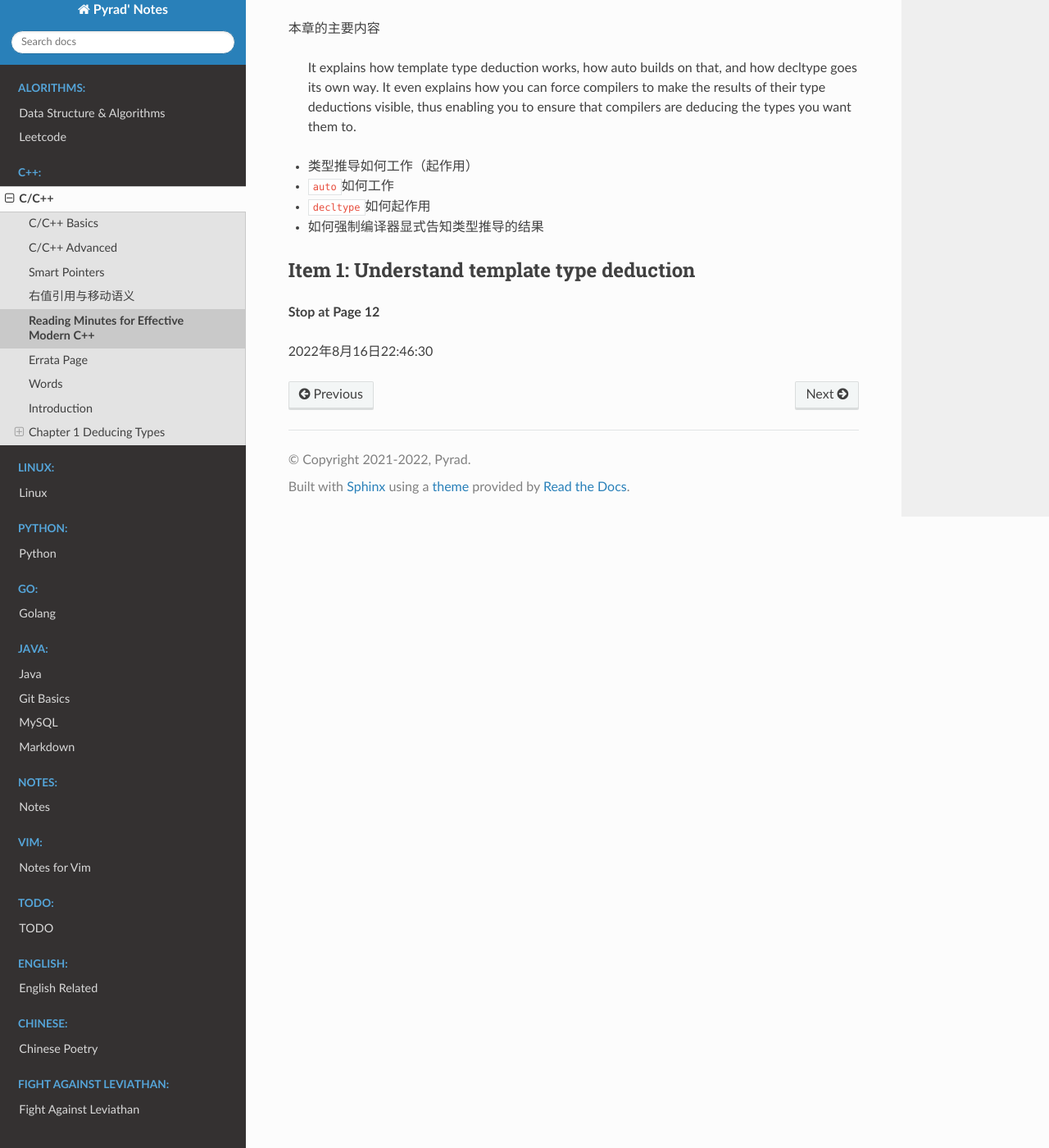
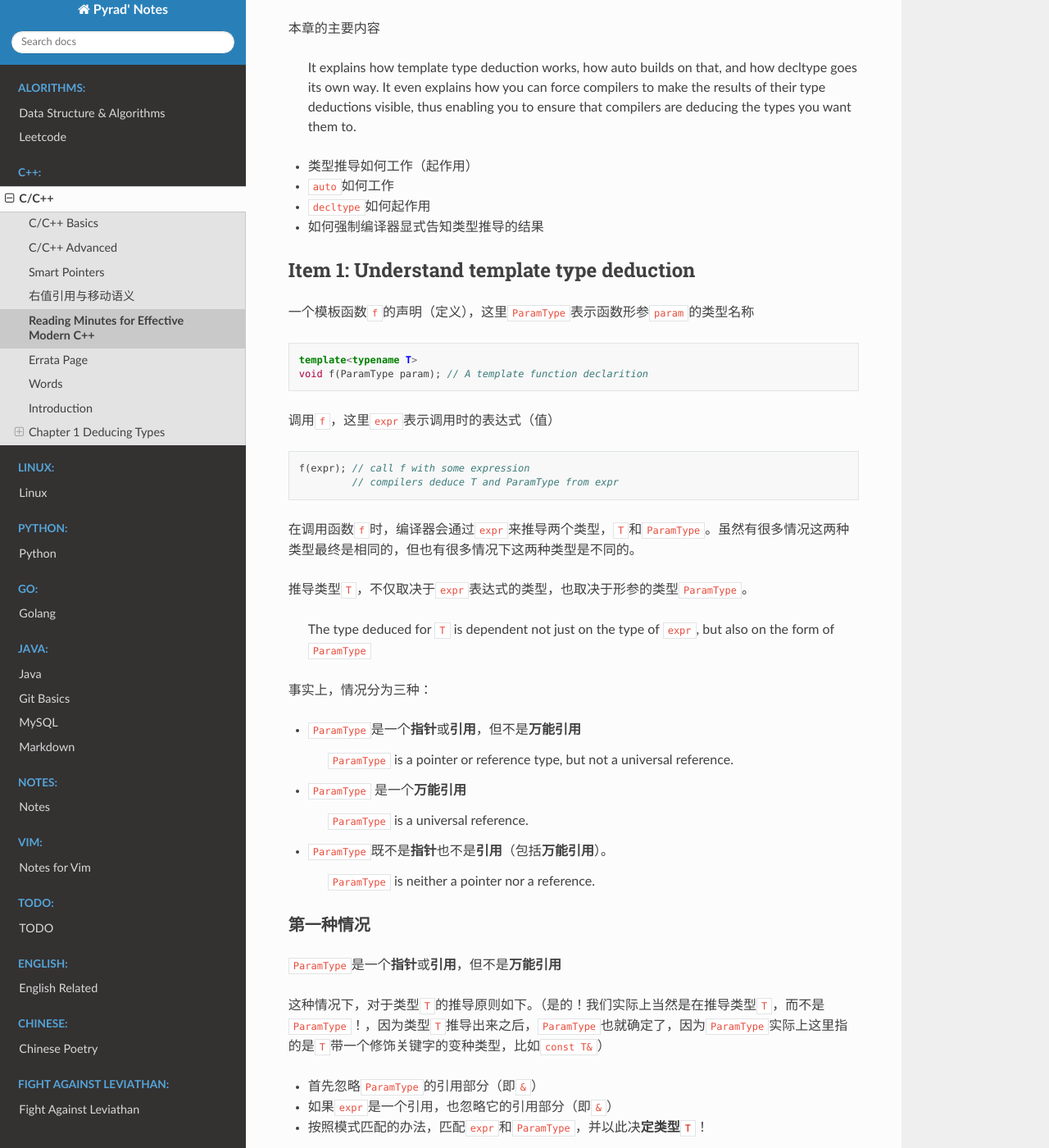
Before and after one commit to Pyrad/pyradnotes, a Sphinx documentation site: the page built from source/CPP/ReadingMinutesEffectiveMordernCPP.md, in a window 1280 px wide and 1400 px high, scrolled down 2977 px. Shown: the whole window at 82% size. Built offline with Sphinx 7.4.7 and the Read the Docs theme 2.0.0, drawn with Linux system fonts in a browser that asks for light colours; some of the changed text lies outside the part shown.

Commit message:
Reading note update

````diff
--- a/source/CPP/ReadingMinutesEffectiveMordernCPP.md
+++ b/source/CPP/ReadingMinutesEffectiveMordernCPP.md
@@ -156,8 +156,91 @@
 
 ## Item 1: Understand template type deduction
 
+一个模板函数`f`的声明（定义），这里`ParamType`表示函数形参`param`的类型名称
+
+```cpp
+template<typename T>
+void f(ParamType param); // A template function declarition
+```
+
+调用`f`，这里`expr`表示调用时的表达式（值）
+
+```cpp
+f(expr); // call f with some expression
+         // compilers deduce T and ParamType from expr
+```
+
+在调用函数`f`时，编译器会通过`expr`来推导两个类型，`T`和`ParamType`。虽然有很多情况这两种类型最终是相同的，但也有很多情况下这两种类型是不同的。
+
+推导类型`T`，不仅取决于`expr`表达式的类型，也取决于形参的类型`ParamType`。
+
+> The type deduced for `T` is dependent not just on the type of `expr`, but also on the
+> form of `ParamType`
+
+事实上，情况分为三种：
+
+- `ParamType`是一个**指针**或**引用**，但不是**万能引用**
+
+  > `ParamType` is a pointer or reference type, but not a universal reference.
+
+- `ParamType` 是一个**万能引用**
+
+  > `ParamType` is a universal reference.
+
+- `ParamType`既不是**指针**也不是**引用**（包括**万能引用**）。
+
+  > `ParamType` is neither a pointer nor a reference.
+
+### 第一种情况
+
+`ParamType`是一个**指针**或**引用**，但不是**万能引用**
+
+这种情况下，对于类型`T`的推导原则如下。（是的！我们实际上当然是在推导类型`T`，而不是`ParamType`！，因为类型`T`推导出来之后，`ParamType`也就确定了，因为`ParamType`实际上这里指的是`T`带一个修饰关键字的变种类型，比如`const T&`）
+
+- 首先忽略`ParamType`的引用部分（即`&`）
+- 如果`expr`是一个引用，也忽略它的引用部分（即`&`）
+- 按照模式匹配的办法，匹配`expr`和`ParamType`，并以此决**定类型`T`**！
 
 
-**Stop at Page 12**
 
-2022年8月16日22:46:30
+这种情况下，函数`f`如下（以左值引用为例）
+
+```cpp
+template<typename T>
+void f(T& param); // param is a reference
+```
+
+假如定义了如下变量
+
+```cpp
+int x = 27; // x is an int
+const int cx = x; // cx is a const int
+const int &rx = x; // rx is a reference to x as a const int
+```
+
+并且以其为表达式调用函数`f`，那么编译器就会推断出类型`T`如下
+
+```cpp
+f(x);	// T is int, param's type is int&
+f(cx);	// T is const int, param's type is const int&
+f(rx);	// T is const int, param's type is const int&
+```
+
+- 调用函数`f(x)`，按照上述规则，推导过程如下
+  - 忽略`ParamType`的引用部分，得到`T`。
+  - 此时`x`不是引用，所以略过第二条规则
+  - 直接用`int`和`T`匹配，推导出`T`就是`int`（同时也推导出`ParamType`就是`T&`）
+- 调用函数`f(cx)`，按照上述规则，推导过程如下
+  - 忽略`ParamType`的引用部分，得到`T`。
+  - 此时`cx`不是引用，所以略过第二条规则
+  - 直接用`const int`和`T`匹配，推导出`T`就是`const int`（同时也推导出`ParamType`就是`const int&`）
+- 调用函数`f(rx)`，按照上述规则，推导过程如下
+  - 忽略`ParamType`的引用部分，得到`T`。
+  - 此时`rx`是引用，所以忽略它的引用部分得到`const int`。
+  - 直接用`const int`和`T`匹配，推导出`T`就是`const int`（同时也推导出`ParamType`就是`const intT&`）
+
+
+
+**Stop at page 13**
+
+2022年8月17日22:42:49
````
